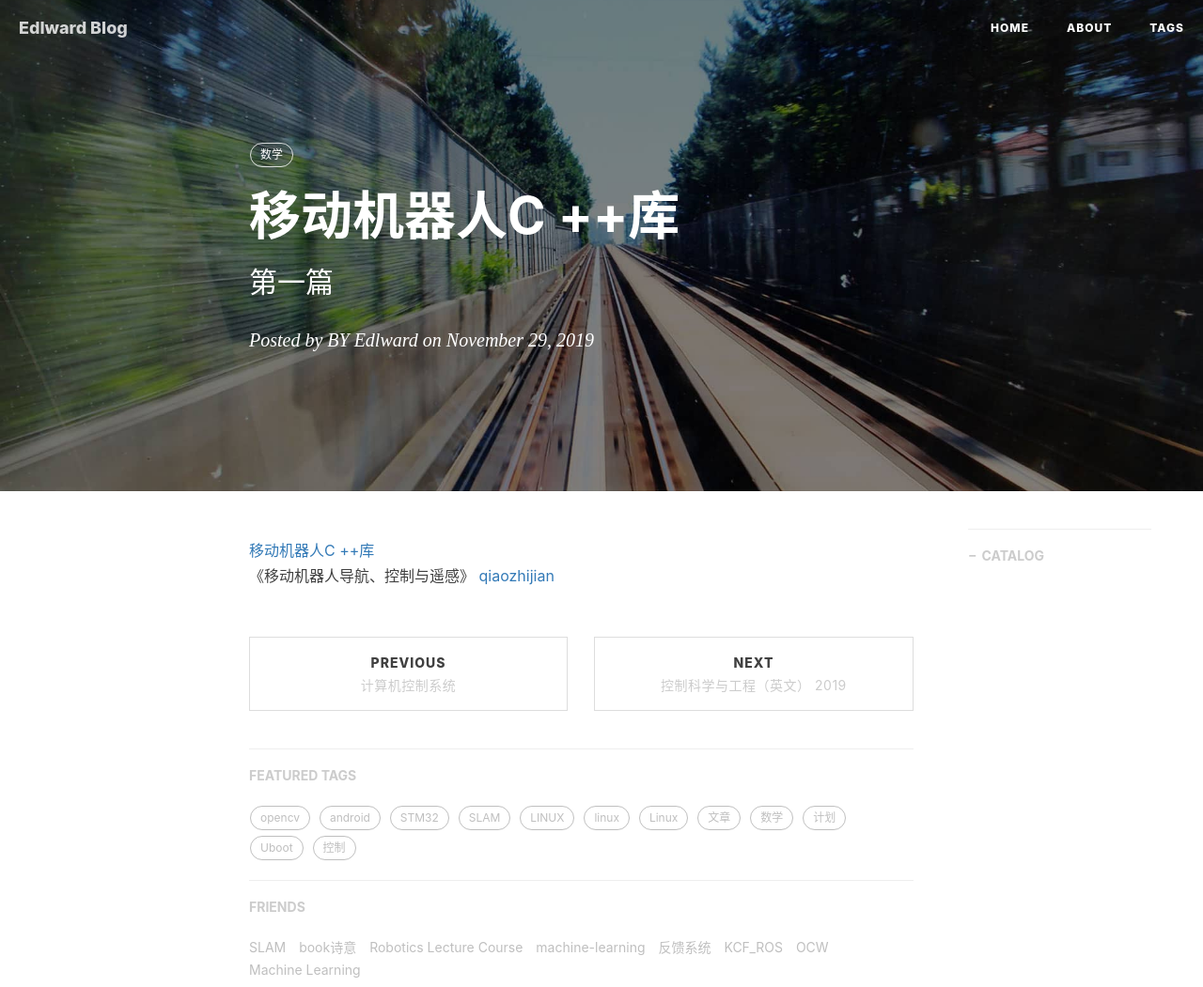
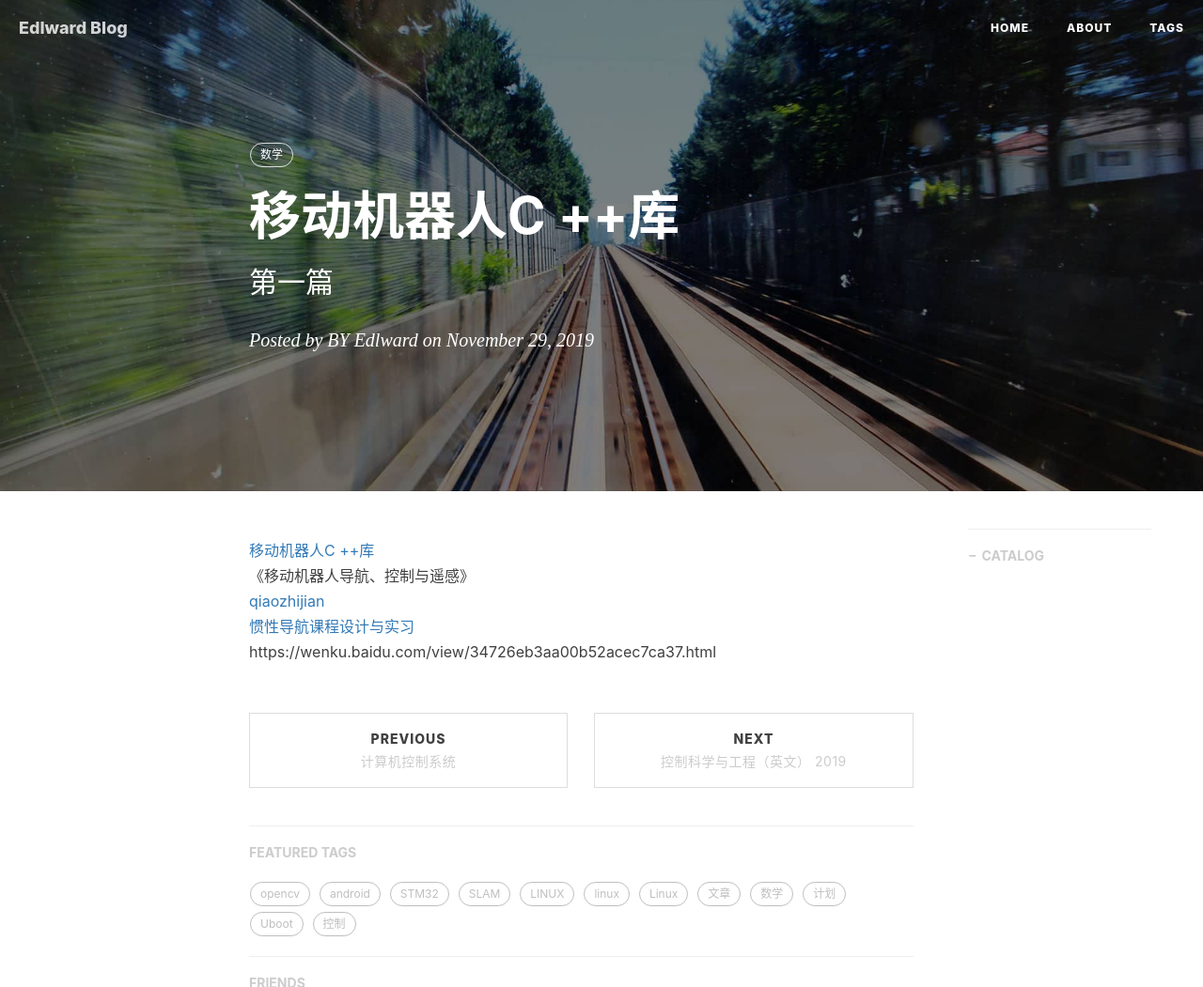
Before and after one commit to gary-robotics/dlward, a Jekyll site: the page built from _posts/2019-12-04-移动机器人C ++库-2019.markdown, in a window 1280 px wide, cut to the strip 0-1051 px from the top of the page. Shown: the whole strip at 94% size. Built offline with Jekyll 4.4.1, drawn with Linux system fonts in a browser that asks for light colours; nearby versions of some CDN libraries; comment, search, counter and statistics services are not loaded.

Commit message:
Update 2019-12-04-移动机器人C ++库-2019.markdown

```diff
--- a/_posts/2019-12-04-移动机器人C ++库-2019.markdown
+++ b/_posts/2019-12-04-移动机器人C ++库-2019.markdown
@@ -12,3 +12,5 @@ tags:                               #标签
 [移动机器人C ++库](https://www.mrpt.org/)
 《移动机器人导航、控制与遥感》
 [qiaozhijian](https://github.com/qiaozhijian)
+[惯性导航课程设计与实习](http://lab.sgg.whu.edu.cn/a/xiazai/dagang/20180312/517.html)
+https://wenku.baidu.com/view/34726eb3aa00b52acec7ca37.html
```
